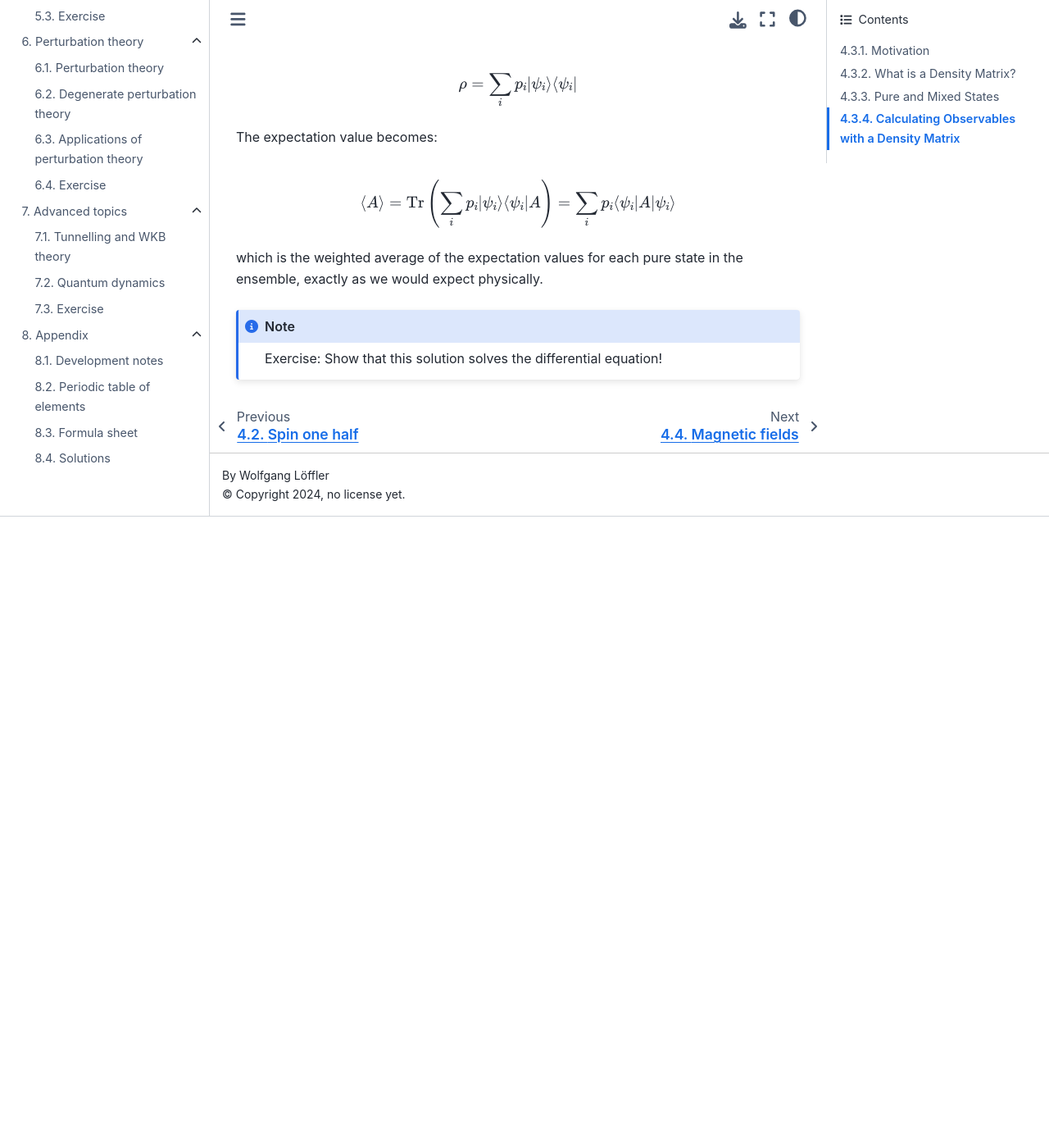
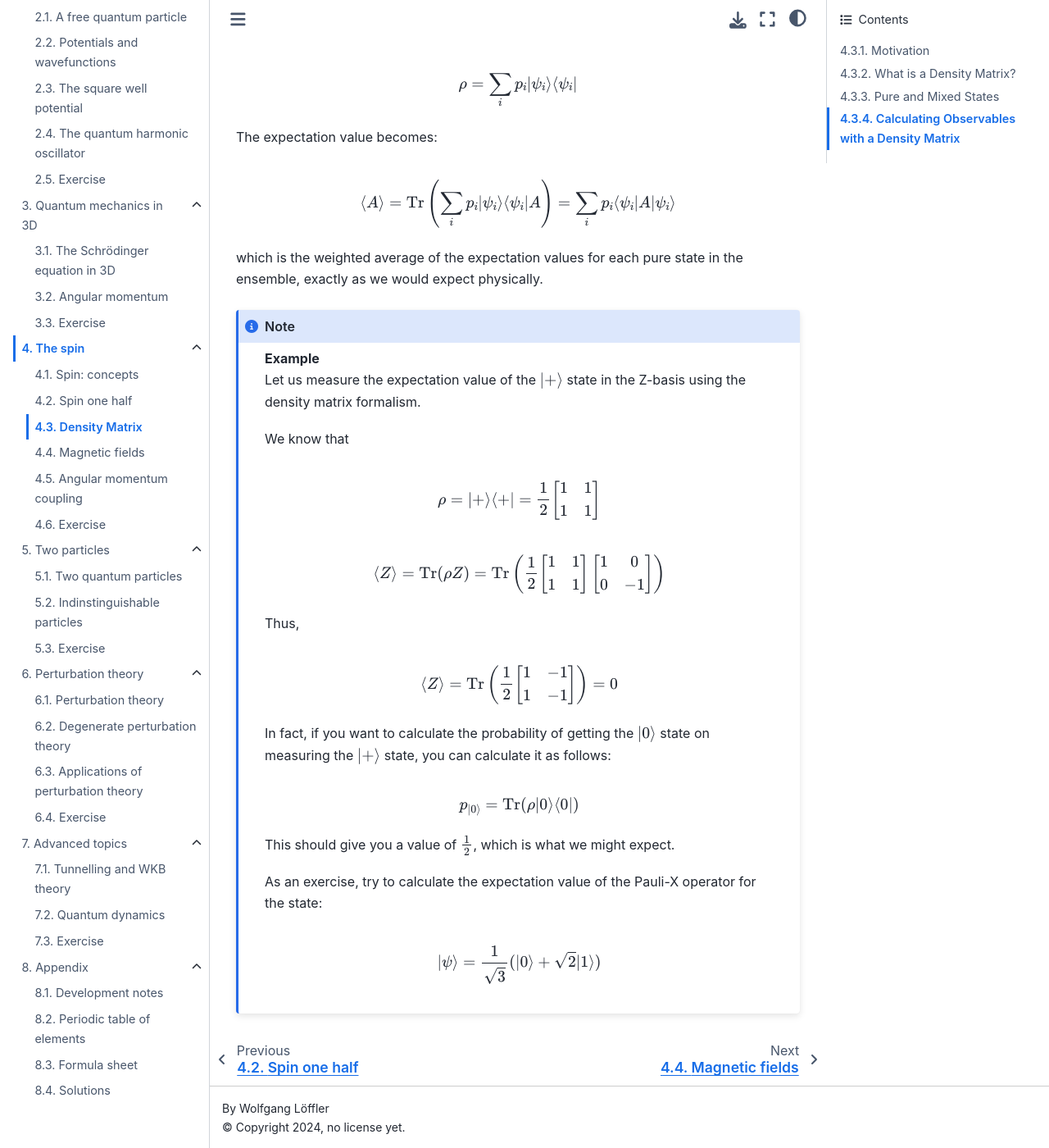
Before and after one commit to wolfgangasdf/iqp-book, a Jupyter Book: the page built from sp-density-matrix.md, in a window 1280 px wide and 1400 px high, scrolled down 3803 px. Shown: the whole window at 82% size. Built offline with Jupyter Book 1.0.4 settings and Sphinx 7.4.7 and the Sphinx Book theme 1.1.4, drawn with Linux system fonts in a browser that asks for light colours; before the commit the page ends 4433 px from its top, so only the background shows below that; some of the changed text lies outside the part shown.

Commit message:
adds box

```diff
--- a/sp-density-matrix.md
+++ b/sp-density-matrix.md
@@ -85,7 +85,7 @@
 $$
 
 :::{note}
-As an exercise, try to calculate the density matrix of the pure state $\ket{+}$ in the Z basis and see how it differs from the maximally mixed state described above. The $\ket{+}$ state is defined as:
+As an exercise, try to calculate the density matrix of the pure state $\ket{+}$ and see how it differs from the maximally mixed state described above. The $\ket{+}$ state is defined in the Z basis as:
 
 $$
 \ket{+} = \frac{1}{\sqrt{2}} (\ket{0}+\ket{1})
@@ -153,5 +153,46 @@
 which is the weighted average of the expectation values for each pure state in the ensemble, exactly as we would expect physically.
 
 :::{note}
-Exercise: Show that this solution solves the differential equation!
+**Example**\
+Let us measure the expectation value of the $\ket{+}$ state in the Z-basis using the density matrix formalism.
+
+We know that
+
+$$
+\rho = \ket{+}\bra{+} = \frac{1}{2} \begin{bmatrix}
+1 & 1 \\
+1 & 1
+\end{bmatrix}
+$$
+
+$$
+\langle Z \rangle = \text{Tr}(\rho Z) = \text{Tr} \left( \frac{1}{2} \begin{bmatrix} 1 & 1 \\
+1 & 1
+\end{bmatrix}  \begin{bmatrix} 1 & 0 \\
+0 & -1
+\end{bmatrix} \right)
+$$
+
+Thus,
+
+$$
+\langle Z \rangle = \text{Tr} \left(\frac{1}{2} \begin{bmatrix} 1 & -1 \\
+1 & -1
+\end{bmatrix} \right) = 0
+$$
+
+In fact, if you want to calculate the probability of getting the $\ket{0}$ state on measuring the $\ket{+}$ state, you can calculate it as follows:
+
+$$
+p_{\ket{0}} = \text{Tr}(\rho \ket{0}\bra{0})
+$$
+
+This should give you a value of $\frac{1}{2}$, which is what we might expect.
+
+As an exercise, try to calculate the expectation value of the Pauli-X operator for the state:
+
+$$
+\ket{\psi} = \frac{1}{\sqrt{3}} (\ket{0}+\sqrt{2}\ket{1})
+$$
+
 :::
```
